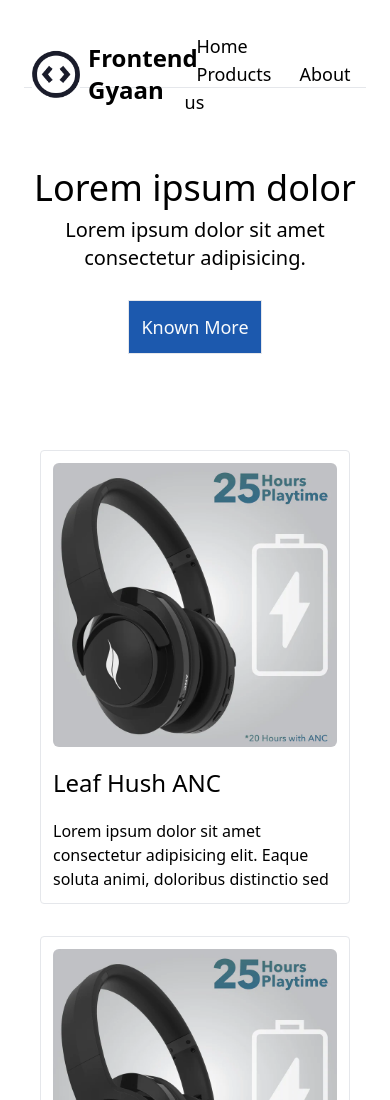
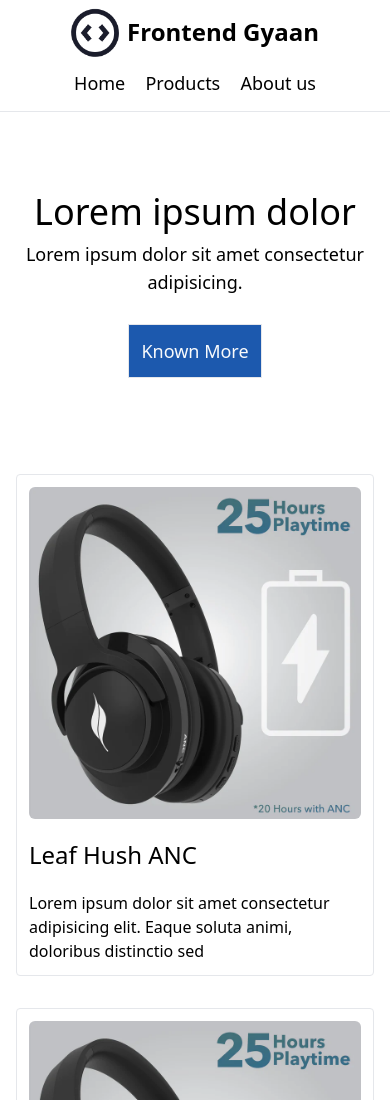
Before and after one commit to saksham-raghuvanshi/tailwind-css, a plain HTML site: page index.html in a window 390 px wide. Shown: the top 1100 px of the page. Drawn offline with nearby package versions, Linux system fonts and the light colour scheme; files that its build step writes are made by us from their sources; files whose address does not match are found by name.

Commit message:
Responsive

```diff
--- a/index.html
+++ b/index.html
@@ -12,17 +12,17 @@
 
     </head>
     <body>
-        <div class="max-w-7xl m-6">
-            <header class="h-16 border-b">
-                <div class="flex justify-between items-center py-2 mx-2">
+        <div class="max-w-7xl m-auto">
+            <header class="h-28 sm:h-16 border-b">
+                <div class="flex flex-col sm:flex-row justify-between items-center py-2 mx-2">
                     <div class="flex items-center">
                         <img class="w-12" src="./Images/logo.png" alt="Frontend Gyaan logo">
                         <span class="ml-2 text-2xl font-semibold">Frontend Gyaan</span>
                     </div>
-                    <nav>
-                        <span class="p-3 text-lg hover:bg-gray-100 hover:cursor-pointer hover:rounded">Home</span>
-                        <span class="p-3 text-lg hover:bg-gray-100 hover:cursor-pointer hover:rounded">Products</span>
-                        <span class="p-3 text-lg hover:bg-gray-100 hover:cursor-pointer hover:rounded">About us</span>
+                    <nav class="max-sm:my-3">
+                        <span class="p-2 text-lg hover:bg-gray-100 hover:cursor-pointer hover:rounded">Home</span>
+                        <span class="p-2 text-lg hover:bg-gray-100 hover:cursor-pointer hover:rounded">Products</span>
+                        <span class="p-2 text-lg hover:bg-gray-100 hover:cursor-pointer hover:rounded">About us</span>
 
 
                     </nav>
@@ -31,7 +31,7 @@
             <main>
                 <section class="text-center my-20">
                     <h1 class="text-4xl">Lorem ipsum dolor</h1>
-                    <p class="text-xl mt-2 mb-7">Lorem ipsum dolor sit amet consectetur adipisicing.</p>
+                    <p class="max-sm:text-lg text-xl mt-2 mb-7">Lorem ipsum dolor sit amet consectetur adipisicing.</p>
                     <button class="text-lg border p-3 round text-slate-50 bg-logo-700 hover:bg-logo-800">Known More</button>
                 </section>
                 <section>
```
